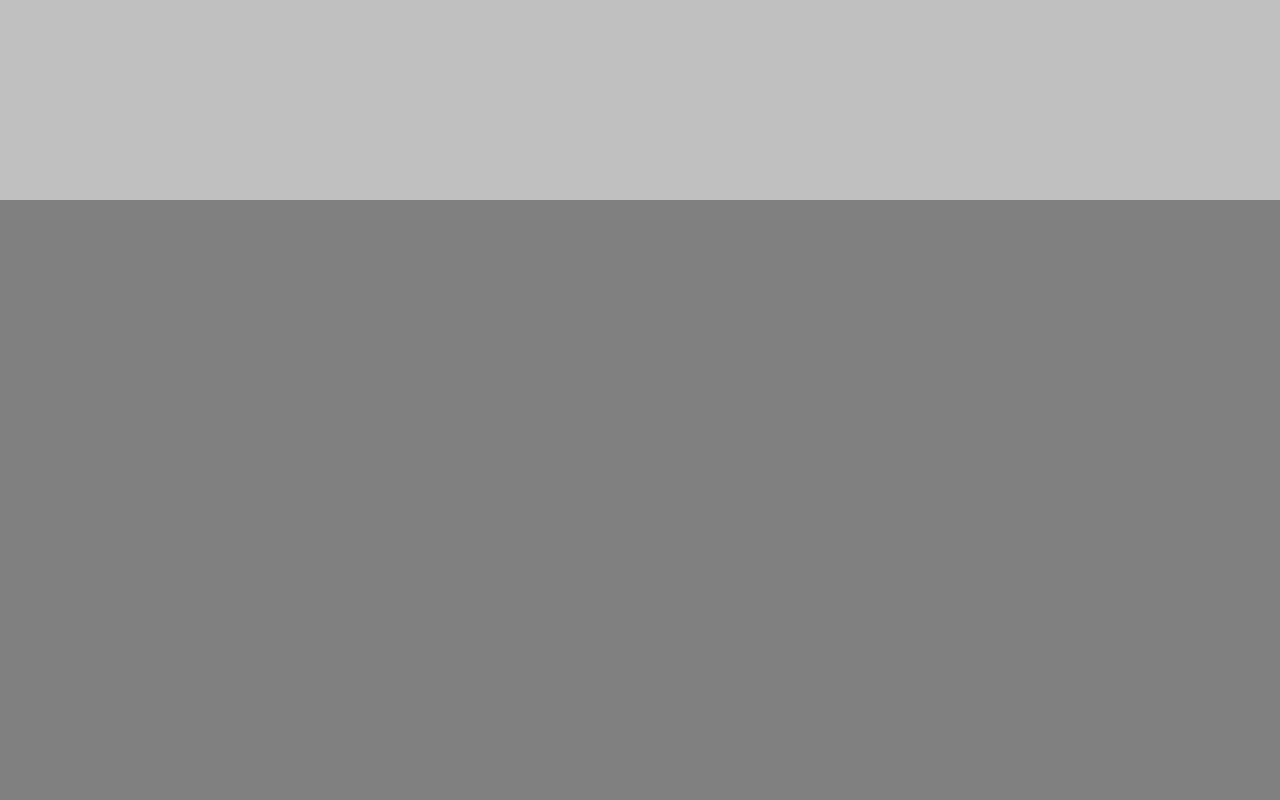
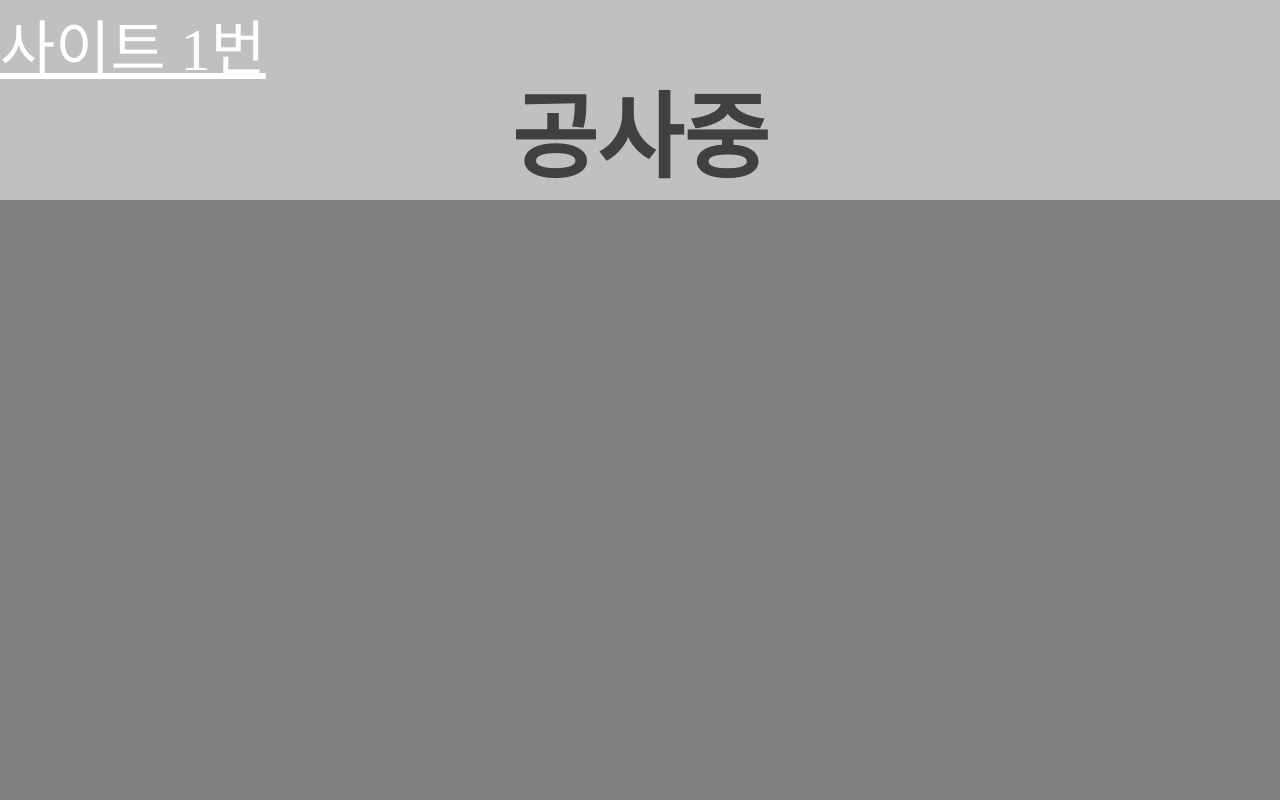
Before and after one commit to chtinep/chtinep.github.io, a plain HTML site: page index.html in a window 1280 px wide. Shown: the top 800 px of the page. Drawn offline with nearby package versions, Linux system fonts and the light colour scheme.

Commit message:
Update index.html

```diff
--- a/index.html
+++ b/index.html
@@ -14,10 +14,11 @@
         body {margin:0; padding:0; text-decoration:none;}
 
          /* ----------------------------------- */
-        .topbar {width:100%; height:200px; background:white; position:fixed; z-index:999; opacity:0.5;}
+        .topbar {width:100%; height:200px; background:white; position:fixed; z-index:999; opacity:0.5; text-align:center; font-size:35pt;}
          /* ----------------------------------- */
 
         .part1 {width:100%; height:970px; background:gray;}
+        .part1 a {text-align:center; font-size:45pt; color:white;}
 
 
         /* ----------------------------------- */
@@ -82,10 +83,10 @@
 
 <body>
 
-   <div class="topbar"></div>
+   <div class="topbar"><h1>공사중</h1></div>
 
     <div class="part1">
-
+        <a href="http://chtinep1.dothome.co.kr/"> 사이트 1번 </a>
     </div>
 
     <div class="part2">
```
